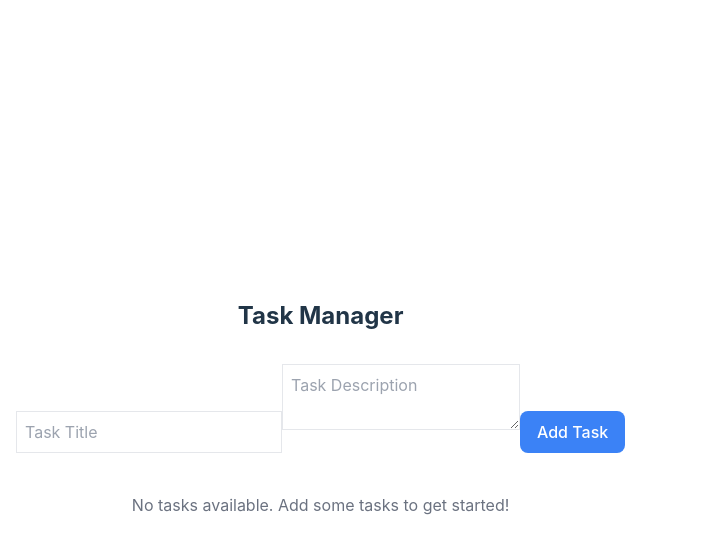
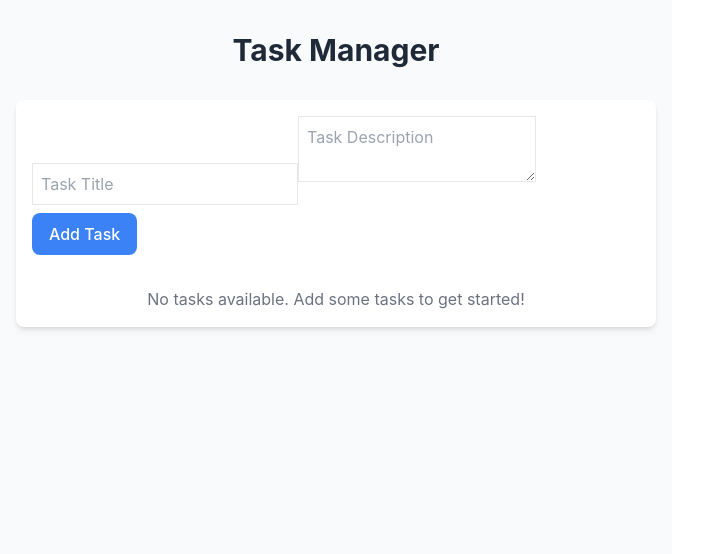
Before and after one commit to dcmalk/simple-task-tracker, a React (Vite) app: page / in a window 1280 px wide. Shown: the top 554 px of the page, without its empty margins (0-704 px from the left). Built offline with nearby package versions, Linux system fonts and the light colour scheme.

Commit message:
style(layout): Improve main layout and container styling

```diff
--- a/src/App.tsx
+++ b/src/App.tsx
@@ -36,8 +36,12 @@ function App() {
   };
 
   return (
-    <div className="max-w-2xl mx-auto mt-8">
-      <h1 className="text-2xl font-bold mb-4 text-center">Task Manager</h1>
+    <div className="min-h-screen bg-gray-50 py-8">
+      <div className="max-w-2xl mx-auto px-4">
+        <h1 className="text-3xl font-bold mb-8 text-center text-gray-800">
+          Task Manager
+        </h1>
+        <div className="bg-white rounded-lg shadow-md">
           <TaskForm onAddTask={handleAddTask} />
           <TaskList
             tasks={tasks}
@@ -45,6 +49,8 @@ function App() {
             onToggleComplete={handleToggleComplete}
           />
         </div>
+      </div>
+    </div>
   );
 }
 
```
Lines whose indentation alone changed are shown as unchanged.
